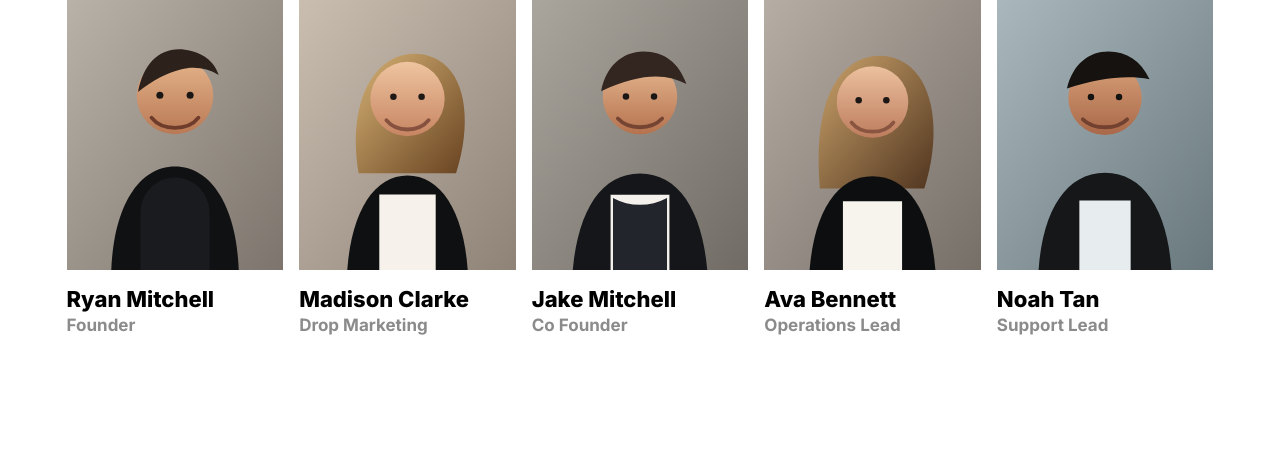
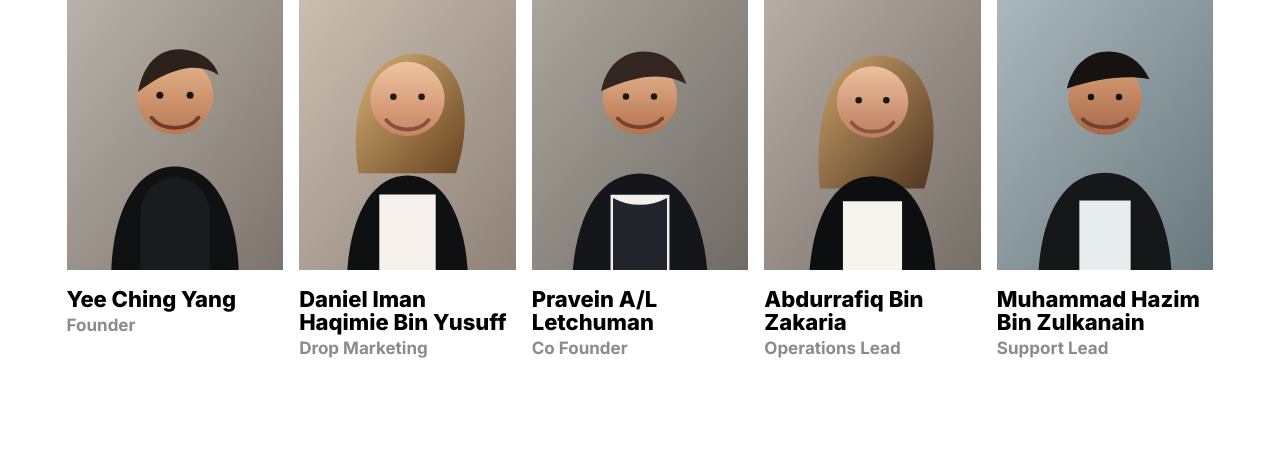
Before and after one commit to naniiswhat/Controller-PreOrder-System, a PHP site: page /frontend/about.php in a window 1280 px wide. Shown: the part 1495-1951 px from the top of the page. Before the commit the page ends 1830 px from the top, so only its background shows below. Run offline with PHP 8.4, Linux system fonts and the light colour scheme.

Commit message:
Update about.php
name for our teams inside about.php

```diff
--- a/frontend/about.php
+++ b/frontend/about.php
@@ -70,27 +70,27 @@ $navHref = isset($_SESSION['role']) ? '../logout.php' : 'login.php';
       <div class="team-grid">
         <article class="team-member">
           <img src="assets/team-ryan.svg" alt="Ryan Mitchell">
-          <h3>Ryan Mitchell</h3>
+          <h3>Yee Ching Yang</h3>
           <p>Founder</p>
         </article>
         <article class="team-member">
           <img src="assets/team-madison.svg" alt="Madison Clarke">
-          <h3>Madison Clarke</h3>
+          <h3>Daniel Iman Haqimie Bin Yusuff</h3>
           <p>Drop Marketing</p>
         </article>
         <article class="team-member">
           <img src="assets/team-jake.svg" alt="Jake Mitchell">
-          <h3>Jake Mitchell</h3>
+          <h3>Pravein A/L Letchuman</h3>
           <p>Co Founder</p>
         </article>
         <article class="team-member">
           <img src="assets/team-ava.svg" alt="Ava Bennett">
-          <h3>Ava Bennett</h3>
+          <h3>Abdurrafiq Bin Zakaria</h3>
           <p>Operations Lead</p>
         </article>
         <article class="team-member">
           <img src="assets/team-noah.svg" alt="Noah Tan">
-          <h3>Noah Tan</h3>
+          <h3>Muhammad Hazim Bin Zulkanain</h3>
           <p>Support Lead</p>
         </article>
       </div>
```
